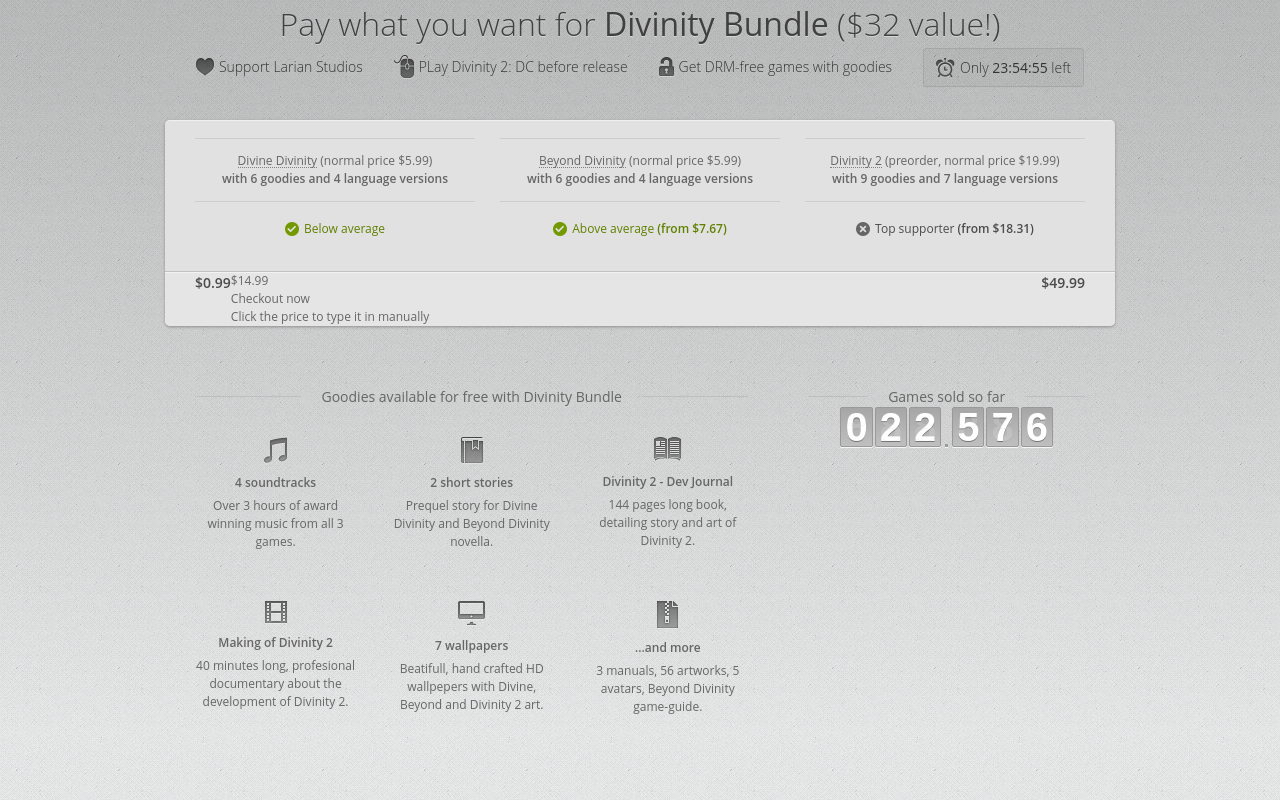
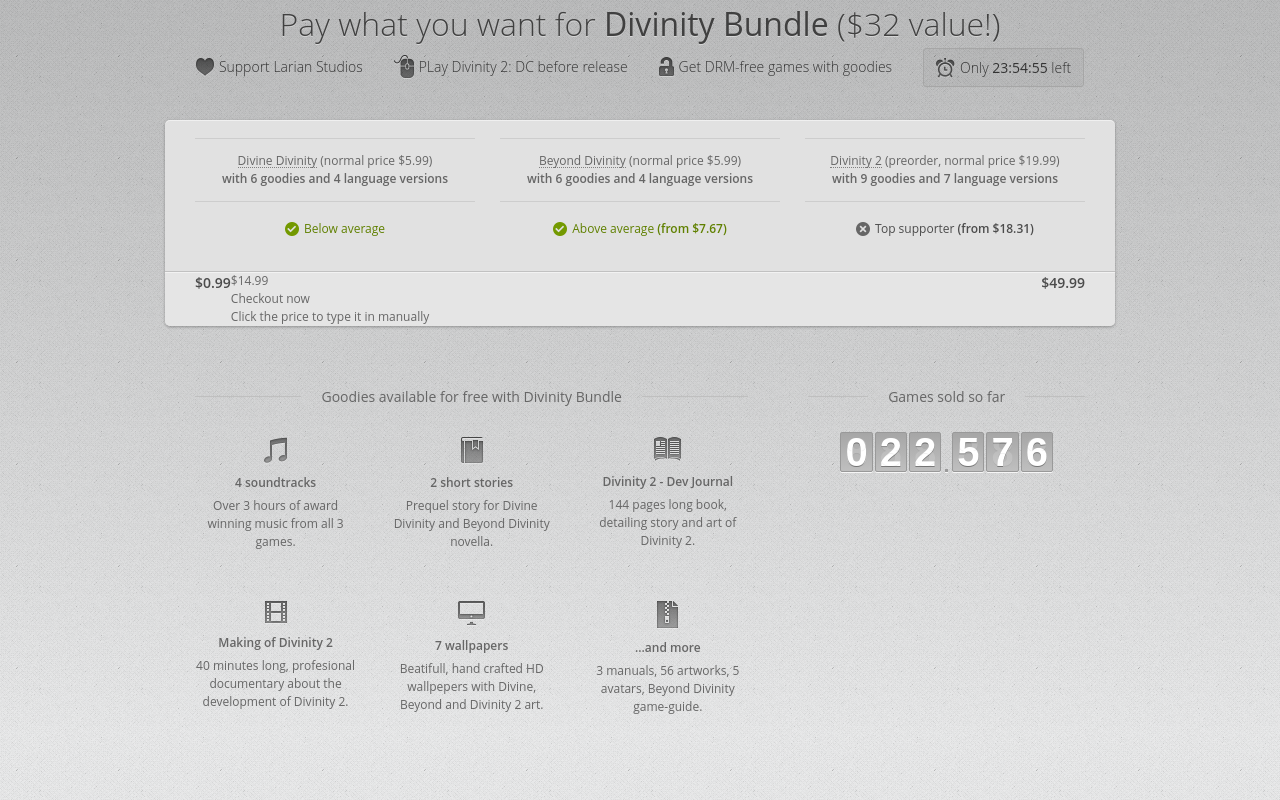
Before and after one commit to abderrahmane-tj/gog-front-end-task, a React (Create React App) app: page / in a window 1280 px wide. Built offline with nearby package versions, Linux system fonts and the light colour scheme.

Commit message:
adjust margin top on games sold

```diff
--- a/src/styles/_bottom.scss
+++ b/src/styles/_bottom.scss
@@ -56,6 +56,10 @@
   text-align: center;
 }
 
+.games-sold {
+  margin-top: 25px;
+}
+
 .digit {
   display: inline-block;
 }
--- a/src/styles/app.css
+++ b/src/styles/app.css
@@ -195,6 +195,9 @@ body {
   margin-left: 60px;
   text-align: center; }
 
+.games-sold {
+  margin-top: 25px; }
+
 .digit {
   display: inline-block; }
 
```
